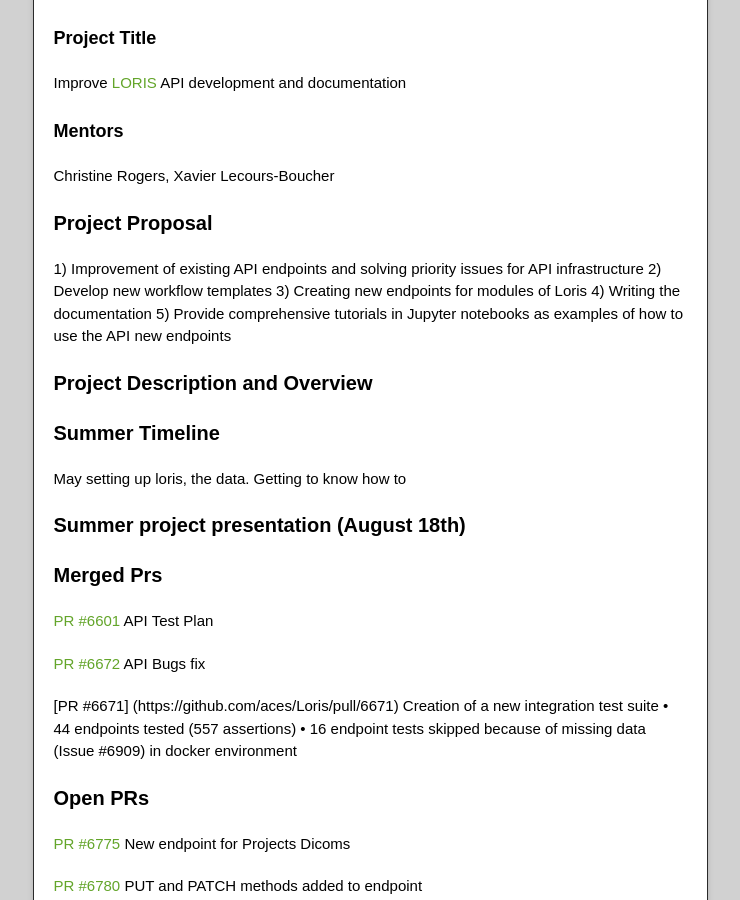
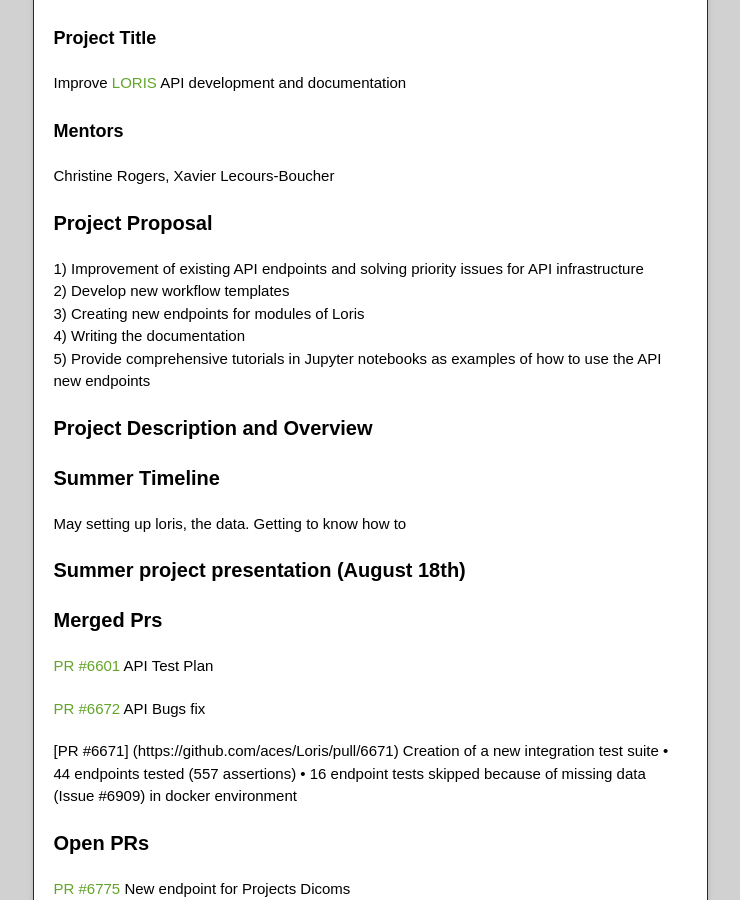
Before and after one commit to spell00/spell.github.io, a Jekyll site: the page built from pages/gsoc-2020.md, in a window 1280 px wide and 900 px high, scrolled down 731 px. Shown: the whole window, without its empty margins (270-1010 px from the left). Built offline with Jekyll 4.4.1, drawn with Linux system fonts in a browser that asks for light colours; our own code applies the rules of GitHub Pages for plain Markdown files.

Commit message:
new stuff

```diff
--- a/pages/gsoc-2020.md
+++ b/pages/gsoc-2020.md
@@ -21,10 +21,10 @@ Improve [LORIS](http://loris.ca/) API development and documentation
 Christine Rogers, Xavier Lecours-Boucher
 
 ### Project Proposal
-1) Improvement of existing API endpoints and solving priority issues for API infrastructure
-2) Develop new workflow templates
-3) Creating new endpoints for modules of Loris
-4) Writing the documentation
+1) Improvement of existing API endpoints and solving priority issues for API infrastructure<br/>
+2) Develop new workflow templates <br/>
+3) Creating new endpoints for modules of Loris <br/>
+4) Writing the documentation <br/>
 5) Provide comprehensive tutorials in Jupyter notebooks as examples of how to use the API new endpoints
 
 ### Project Description and Overview
```
